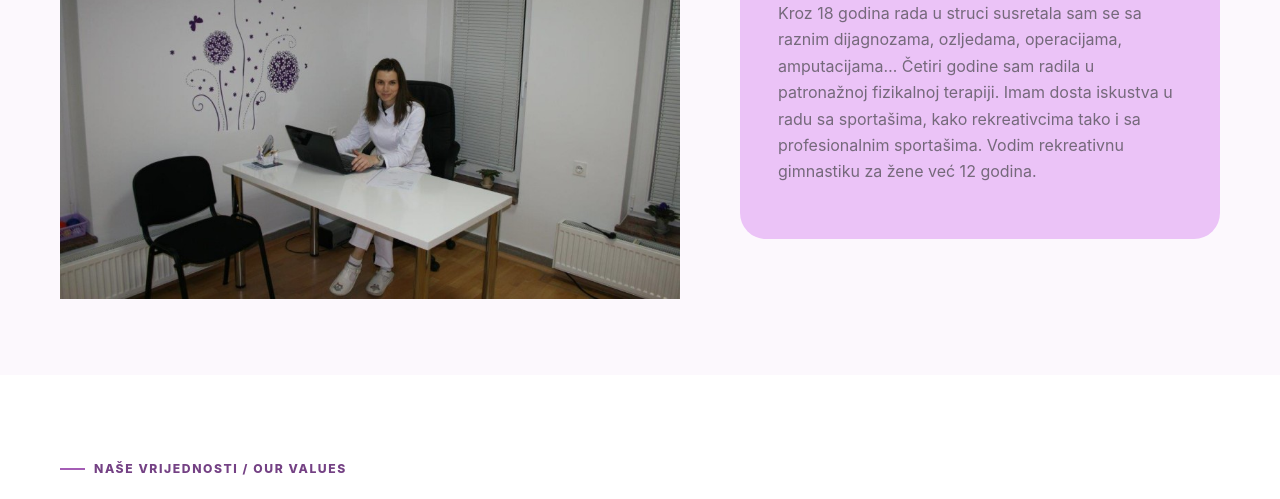
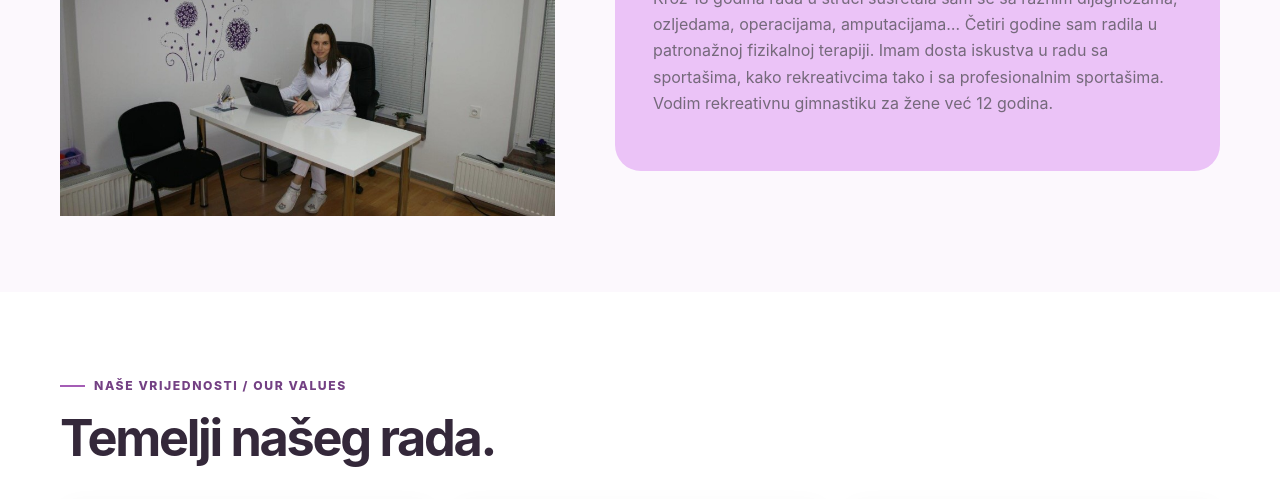
Before and after one commit to domi15/Centar-Zdravlja-FizioTurk, a plain HTML site: page about.html in a window 1280 px wide. Shown: the part 701-1200 px from the top of the page. Drawn offline with Linux system fonts and the light colour scheme.

Commit message:
Second try fixing scaling

```diff
--- a/about.html
+++ b/about.html
@@ -24,7 +24,7 @@
 
 <section class="page-hero"><div class="container"><span class="eyebrow">FizioTurk</span><h1>O nama / About us</h1><p><span lang="hr">Upoznajte Centar Zdravlja FizioTurk i naš pristup fizioterapiji.</span><br><span lang="en">Get to know FizioTurk Health Center and our approach to physiotherapy.</span></p></div></section>
 <section class="section"><div class="container split">
-  <div><span class="eyebrow">Naša priča / Our story</span><h3 style="margin:15px 0">Moje ime je Dubravka Turk. Po zanimanju sam fizioterapeut, radni terapeut i Yumeiho terapeut.</h3><img max-width="100%" height= "auto" class="lead" src="pic1.jpg"></span></div>
+  <div><span class="eyebrow">Naša priča / Our story</span><h3 style="margin:15px 0">Moje ime je Dubravka Turk. Po zanimanju sam fizioterapeut, radni terapeut i Yumeiho terapeut.</h3><img max-width="100%" height= "auto" display: block src="pic1.jpg"></span></div>
   <div class="panel"><div class="big-number">FT</div><h3 style="margin-top:16px">Centar Zdravlja FizioTurk</h3><p><span lang="hr">Kroz 18 godina rada u struci susretala sam se sa raznim dijagnozama, ozljedama, operacijama, amputacijama… Četiri godine sam radila u patronažnoj fizikalnoj terapiji. Imam dosta iskustva u radu sa sportašima, kako rekreativcima tako i sa profesionalnim sportašima. Vodim rekreativnu gimnastiku za žene već 12 godina.</span> <!--<br><span lang="en">A place for professional support, movement and wellbeing.</span></p></div> -->
 </div></section>
 <section class="section section-white"><div class="container"><div class="section-heading"><div><span class="eyebrow">Naše vrijednosti / Our values</span><h2 style="margin-top:14px">Temelji našeg rada.</h2></div></div><div class="cards">
```
